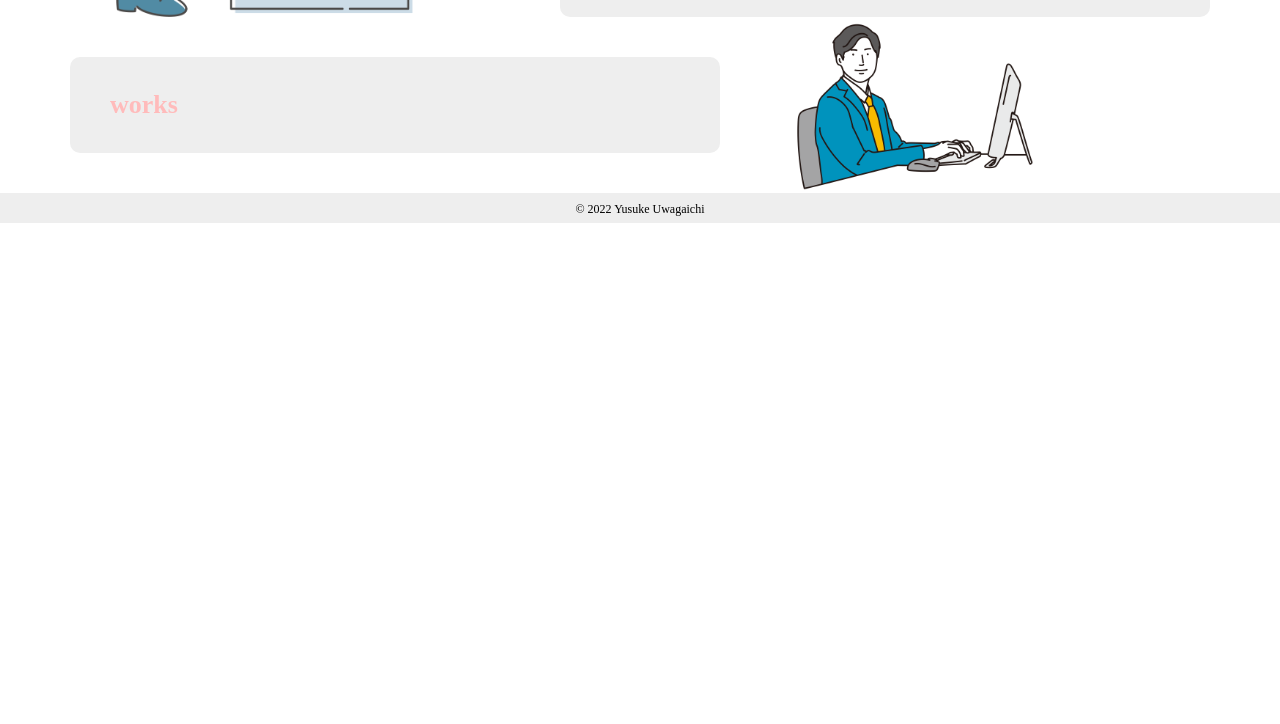
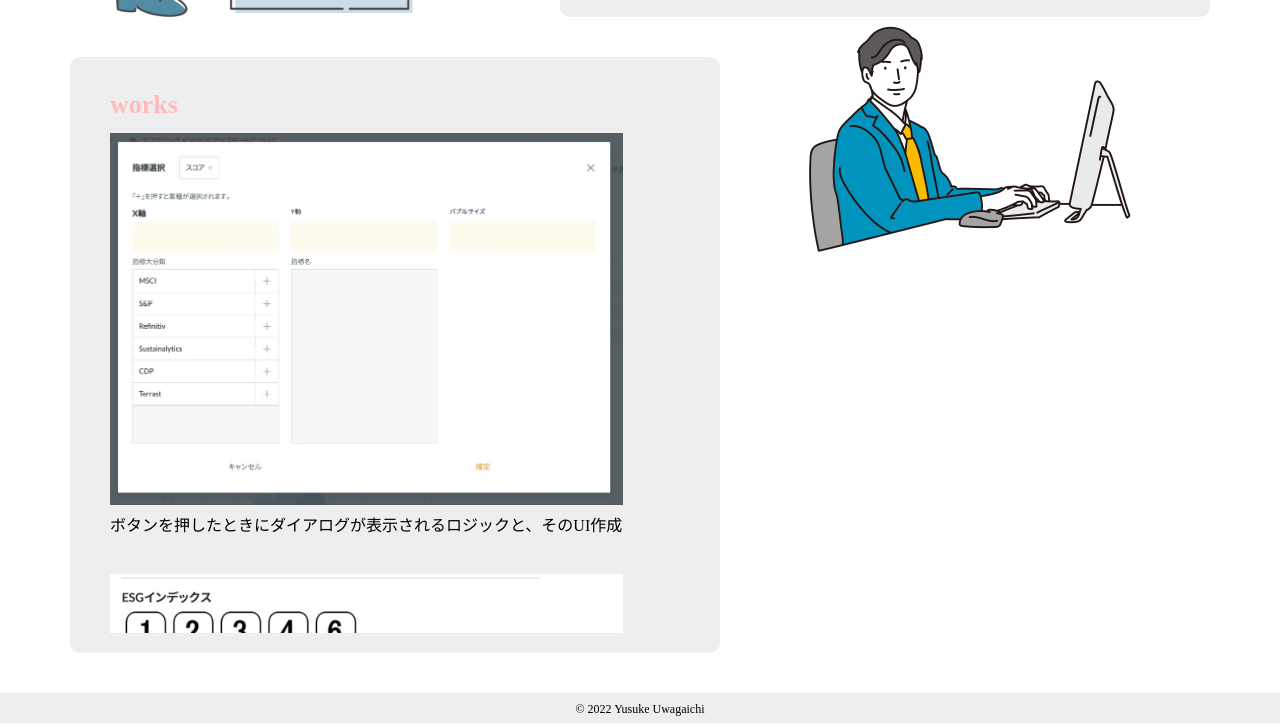
Before and after one commit to appar377/portfolio, a website: page public/index.html in a window 1280 px wide. Shown: the part 1626-2350 px from the top of the page. Before the commit the page ends 1850 px from the top, so only its background shows below. Drawn offline with Linux system fonts and the light colour scheme.

Commit message:
workの追加

```diff
--- a/public/CSS/style.css
+++ b/public/CSS/style.css
@@ -236,6 +236,29 @@
   background-repeat: no-repeat;
 }
 
+.works__list {
+  height: 500px;
+  list-style: none;
+  overflow: scroll;
+}
+
+.works__list__item {
+  width: 90%;
+  margin-bottom: 40px;
+}
+
+.work__img {
+  width: 100%;
+}
+
+.work__img img {
+  width: 100%;
+}
+
+.work__content {
+  margin-top: 10px;
+}
+
 .footer {
   height: 30px;
   line-height: 30px;
--- a/public/index.html
+++ b/public/index.html
@@ -111,6 +111,27 @@
       <div class="works__container container">
         <div class="section__main">
           <h2 class="works__ttl">works</h2>
+
+          <ul class="works__list">
+            <li class="works__list__item">
+              <div class="work__img">
+                <img src="IMG/work1.jpeg" alt="">
+                <p class="work__content">ボタンを押したときにダイアログが表示されるロジックと、そのUI作成</p>
+              </div>
+            </li>
+            <li class="works__list__item">
+              <div class="work__img">
+                <img src="IMG/work2.jpeg" alt="">
+                <p class="work__content">UI作成と、アイコン毎にマウスオーバー時にツールチップが表示されるロジック作成</p>
+              </div>
+            </li>
+            <li class="works__list__item">
+              <div class="work__img">
+                <img src="IMG/work3.jpeg" alt="">
+                <p class="work__content">セレクトバーでセレクトされたものに合わせ、グラフ表示も変わるロジックとUI作成。</p>
+              </div>
+            </li>
+          </ul>
         </div>
       </div>
 
```
Also changed, not shown: public/IMG/work1.jpeg (added), public/IMG/work2.jpeg (added), public/IMG/work3.jpeg (added), 1 other file.
